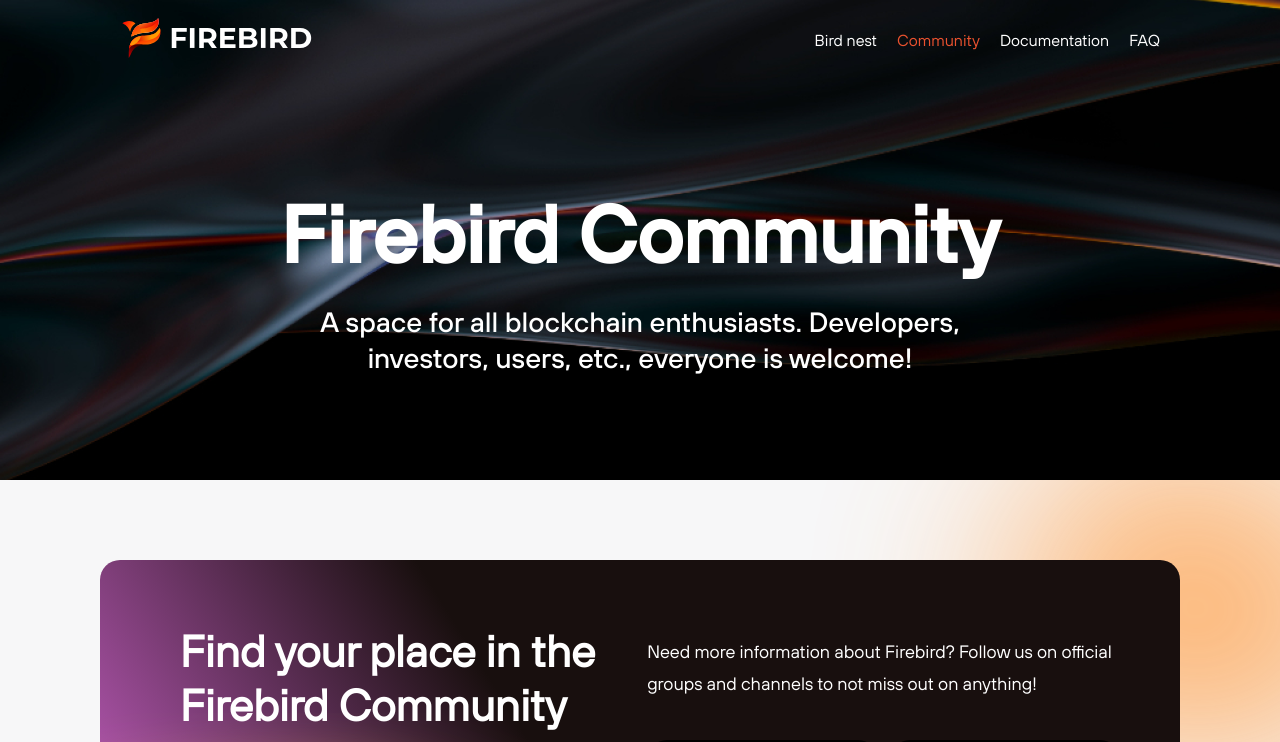
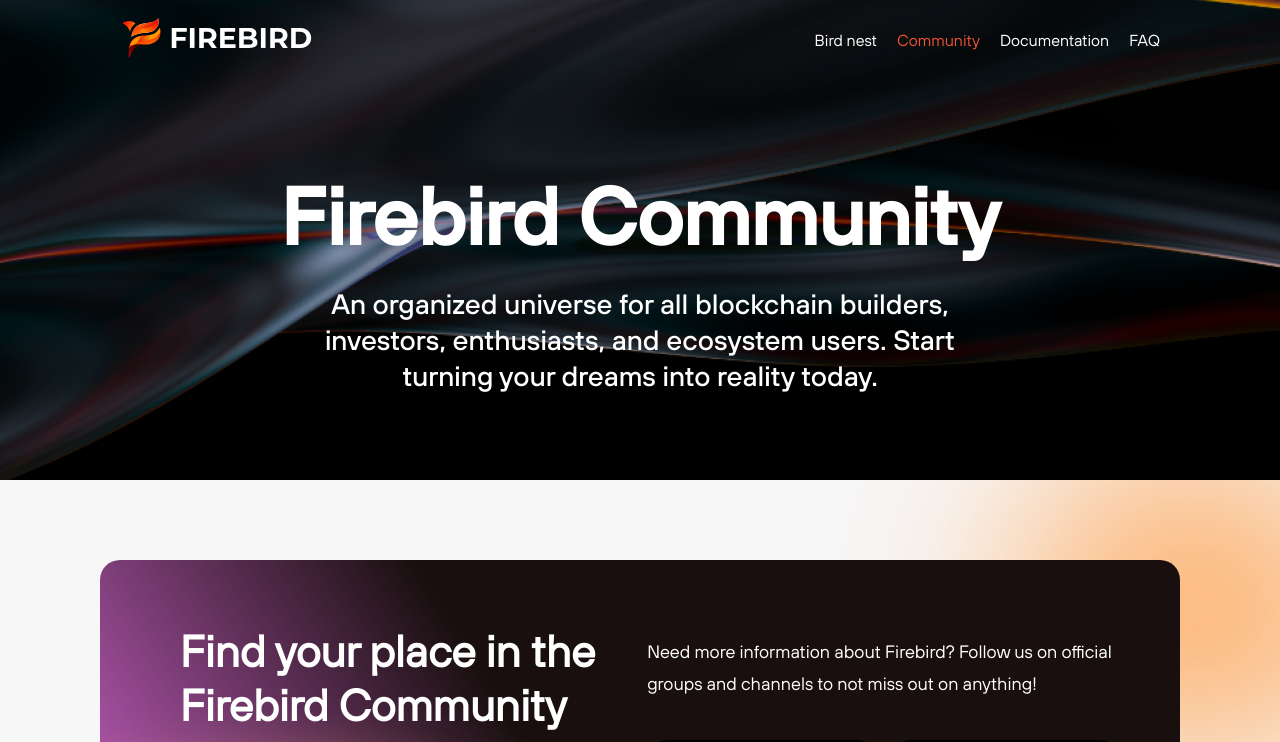
Before and after one commit to polkafoundry/firebird-landing-page, a Next.js app in the folder frontend-user/: page /community in a window 1280 px wide. Shown: the top 742 px of the page. Built offline with nearby package versions, Linux system fonts and the light colour scheme.

Commit message:
FE: typo

```diff
--- a/frontend-user/components/Pages/CommunityPage/index.tsx
+++ b/frontend-user/components/Pages/CommunityPage/index.tsx
@@ -21,8 +21,9 @@
             Firebird Community
           </p>
           <p className="mt-5 text-lg md:text-3xl font-birdMedium max-w-[640px] mx-auto">
-            A space for all blockchain enthusiasts. Developers, investors,
-            users, etc., everyone is welcome!
+            An organized universe for all blockchain builders, investors,
+            enthusiasts, and ecosystem users. Start turning your dreams into
+            reality today.
           </p>
         </div>
       </div>
--- a/frontend-user/components/Pages/LandingPage/index.tsx
+++ b/frontend-user/components/Pages/LandingPage/index.tsx
@@ -35,7 +35,7 @@
             )}
             data-aos="fade-up"
           >
-            Build your next scalable and intuitive dApps with Firebird
+            Build scalable and intuitive Web3 games with Firebird
           </p>
         </div>
       </div>
--- a/frontend-user/pages/community/index.tsx
+++ b/frontend-user/pages/community/index.tsx
@@ -6,7 +6,7 @@
     <>
       <DefaultLayout
         title="Firebird Community"
-        description="A space for all blockchain enthusiasts. Developers, investors, users, etc., everyone is welcome!"
+        description="An organized universe for all blockchain builders, investors, enthusiasts, and ecosystem users. Start turning your dreams into reality today."
       >
         <CommunityPage />
       </DefaultLayout>
--- a/frontend-user/utils/constants.ts
+++ b/frontend-user/utils/constants.ts
@@ -31,21 +31,21 @@
     img: iconGithub,
     imgHover: iconGithubHover,
     label: "Github",
-    url: "https://github.com/firebird",
+    url: "https://github.com/firebird"
     // username: "@Firebird"
   },
   {
     img: iconMedium,
     imgHover: iconMediumHover,
     label: "Medium",
-    url: "https://medium.com/firebird",
+    url: "https://medium.com/firebird"
     // username: "@Firebird"
   },
   {
     img: iconReddit,
     imgHover: iconRedditHover,
     label: "Reddit",
-    url: "https://www.reddit.com/r/firebird/",
+    url: "https://www.reddit.com/r/firebird/"
     // username: "r/firebird"
   },
   {
@@ -72,9 +72,8 @@
 }
 
 export const headDefault: HeadDefaultTypes = {
-  description: "Build your next scalable and intuitive dApps with Firebird",
-  image:
-    "https://d1j2c9jkfhu70p.cloudfront.net/Thumbnail_firebird_ebe64c4845.png",
+  description: "Build scalable and intuitive Web3 games with Firebird",
+  image: "https://d1j2c9jkfhu70p.cloudfront.net/Thumbnail_2_7bc61c9253.png",
   title: "Firebird",
   keywords:
     "scalability, scalable, intuitive, optimization, near-zero costs, no security compromise"
```
